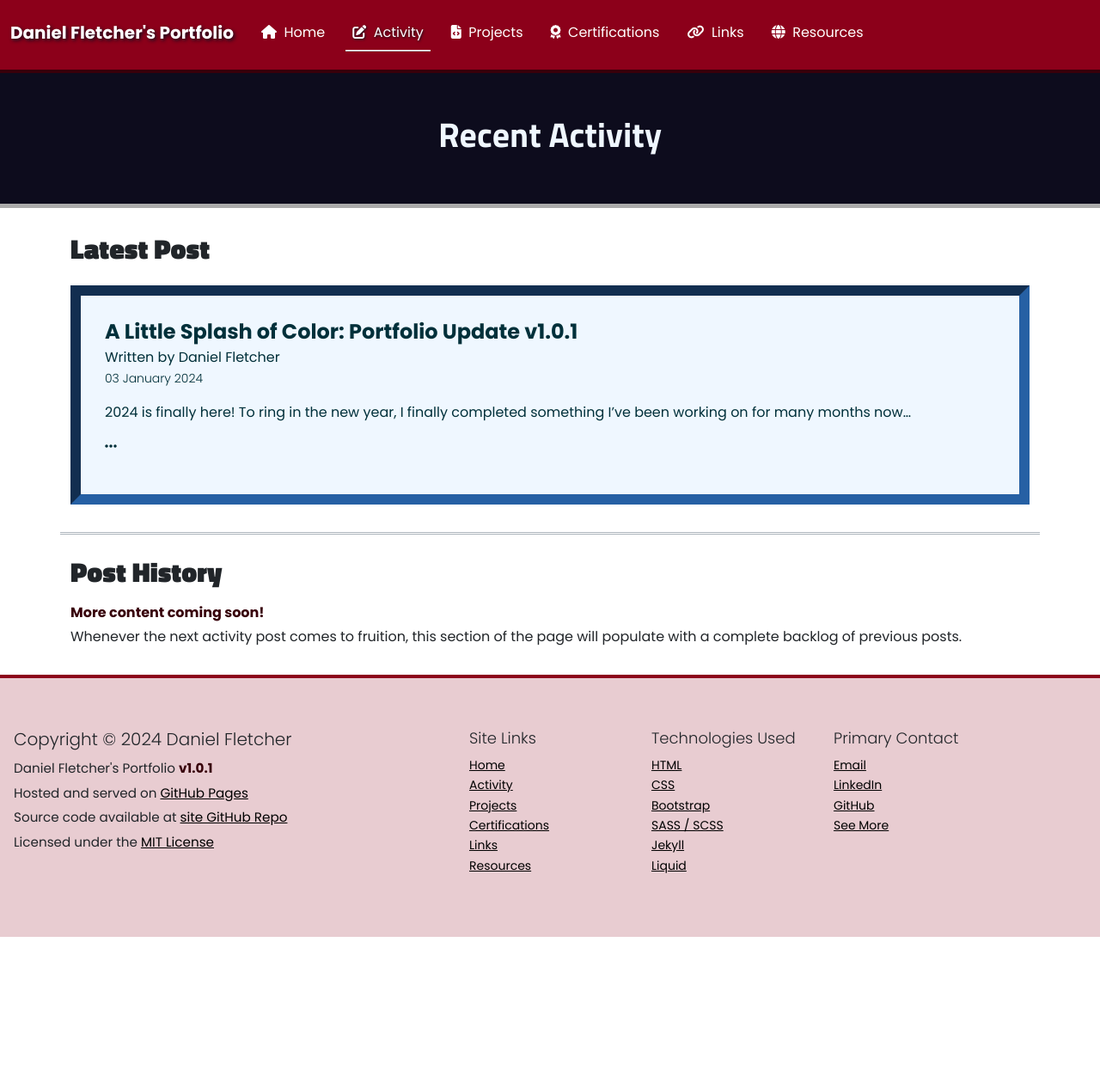
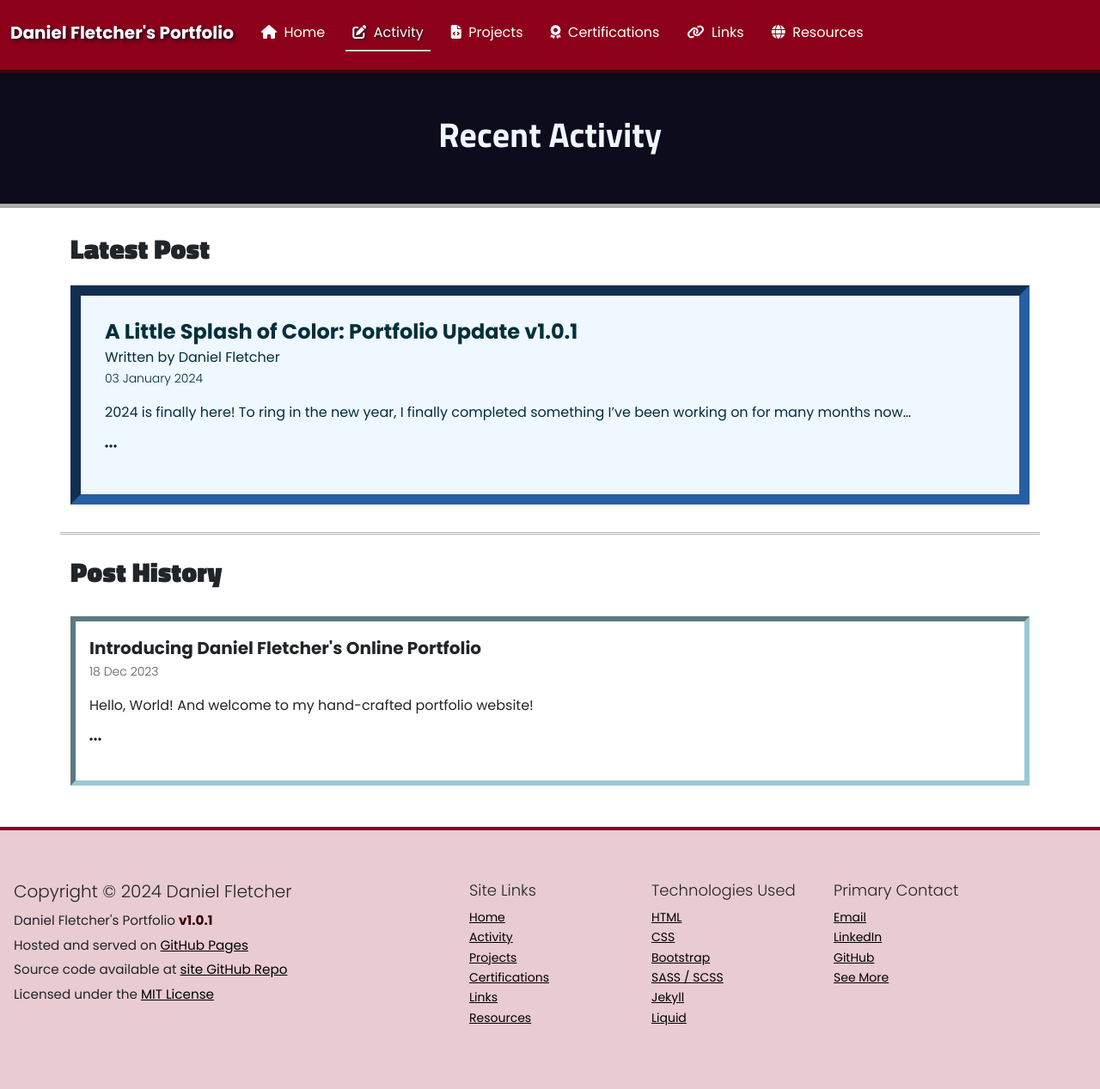
Before and after one commit to DanielTheFletch/portfolio, a Jekyll site: the page built from activity.html, in a window 1280 px wide. Shown: the whole page at 86% size. Built offline with Jekyll 4.4.1, drawn with Linux system fonts in a browser that asks for light colours; before the commit the page ends 1090 px from its top, so only the background shows below that.

Commit message:
Update Activity page to show history

```diff
--- a/activity.html
+++ b/activity.html
@@ -8,9 +8,9 @@ title: Recent Activity
 </div>
 
 <!-- Latest post -->
+{% assign latest = site.posts | first %}
 <section class="container main-section">
   <h2 class="site-heading">Latest Post</h2>
-  {% assign latest = site.posts | first %}
   <div class="container my-3">
     <div class="row row-cols-1 position-relative featured-item text-secondary-emphasis mt-4 mb-3 px-3 py-4">
       <a href={{ latest.url | relative_url }} class="stretched-link"></a>
@@ -28,6 +28,19 @@ title: Recent Activity
 <!-- Post history -->
 <section class="container main-section">
   <h2 class="site-heading">Post History</h2>
-  <p class="fw-bold text-primary-emphasis mt-3 mb-1">More content coming soon!</p>
-  <p>Whenever the next activity post comes to fruition, this section of the page will populate with a complete backlog of previous posts.</p>
+  <div class="row row-cols-1 mx-auto my-3 d-flex justify-content-center">
+    {% for post in site.posts %}
+      {% if post != latest %}
+        <div class="col m-3 ps-3 pe-4 py-3 project-item">
+          <a href={{ post.url | relative_url }} class="stretched-link"></a>
+          <div>
+            <p class="fs-5 fw-bold mb-0">{{ post.title }}</p>
+            <p><small class="fw-light text-body-secondary">{{ post.date | date_to_string }}</small></p>
+          </div>
+          <p>{{ post.excerpt }}</p>
+          <i class="fa-solid fa-ellipsis mb-4"></i>
+        </div>
+      {% endif %}
+    {% endfor %}
+  </div>
 </section>
```
